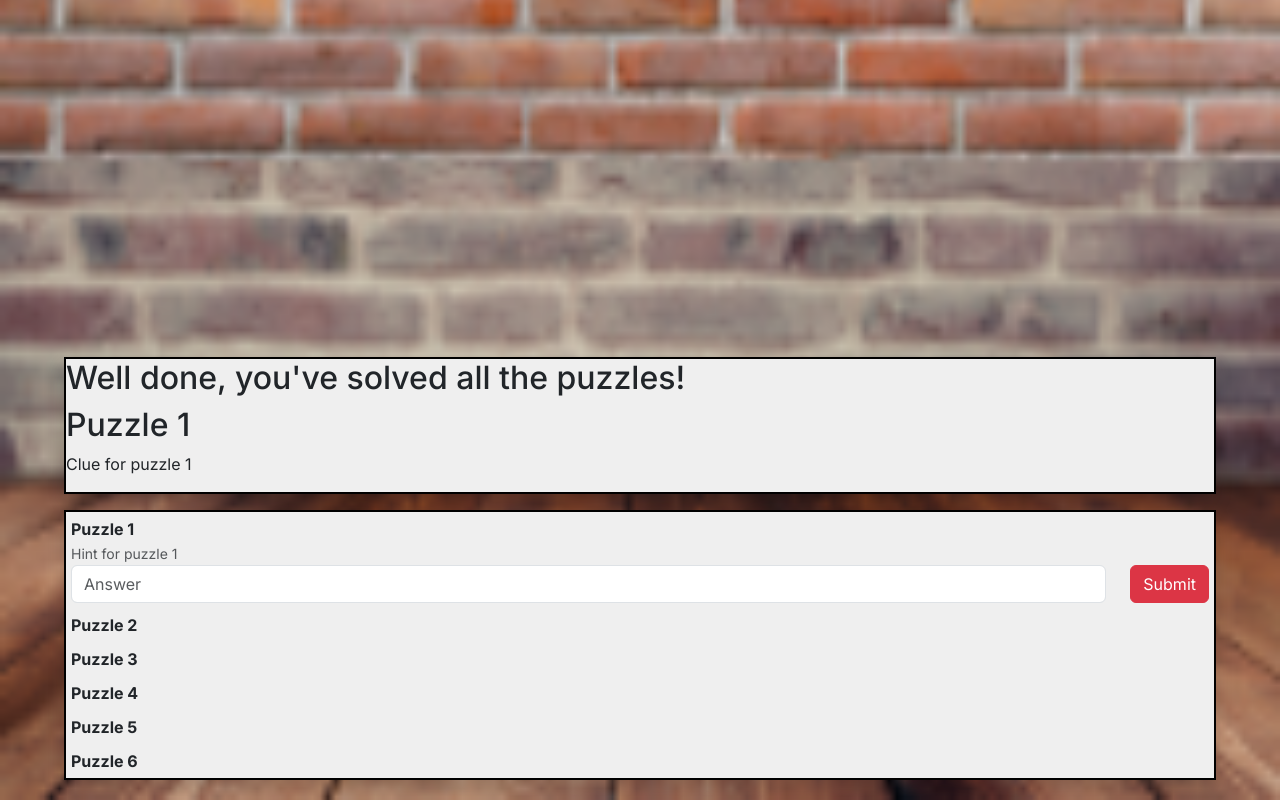
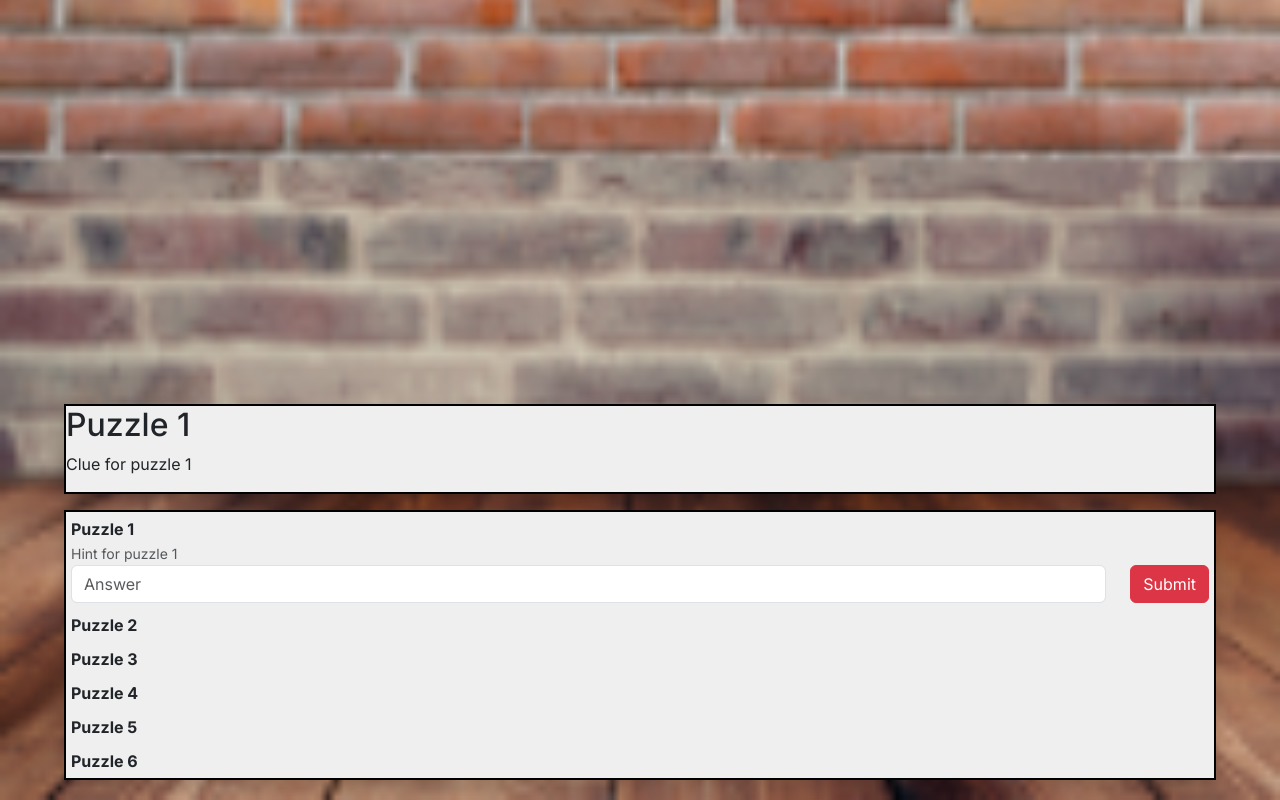
Before and after one commit to instantiator/gift-o-matic, a Next.js app in the folder gift-o-matic/: page / in a window 1280 px wide. Built offline with nearby package versions, Linux system fonts and the light colour scheme.

Commit message:
Speech amendment

```diff
--- a/gift-o-matic/src/components/machine/Machine.tsx
+++ b/gift-o-matic/src/components/machine/Machine.tsx
@@ -14,13 +14,14 @@ export default function Machine() {
   const [speech, setSpeech] = useState<string | null>(null);
 
   useEffect(() => {
+    console.log('Resetting active puzzles', game.puzzles);
     setPuzzles([...game.puzzles]);
   }, [game.puzzles]);
 
   useEffect(() => {
     let unsolved = puzzles.find((puzzle) => !puzzle.solved);
     setFirstUnsolved(!!unsolved ? puzzles.indexOf(unsolved) : null);
-    if (unsolved === undefined) {
+    if (puzzles.length > 0 && unsolved === undefined) {
       setSpeech("Well done, you've solved all the puzzles!");
     }
   }, [puzzles]);
@@ -56,6 +57,7 @@ export default function Machine() {
               {puzzles.map((puzzle, index) => (
                 <MachineControl
                   puzzle={puzzle}
+                  key={`puzzle-${puzzle.id}`}
                   index={index}
                   onSuccess={onSuccess}
                   onFailure={onFailure}
```
